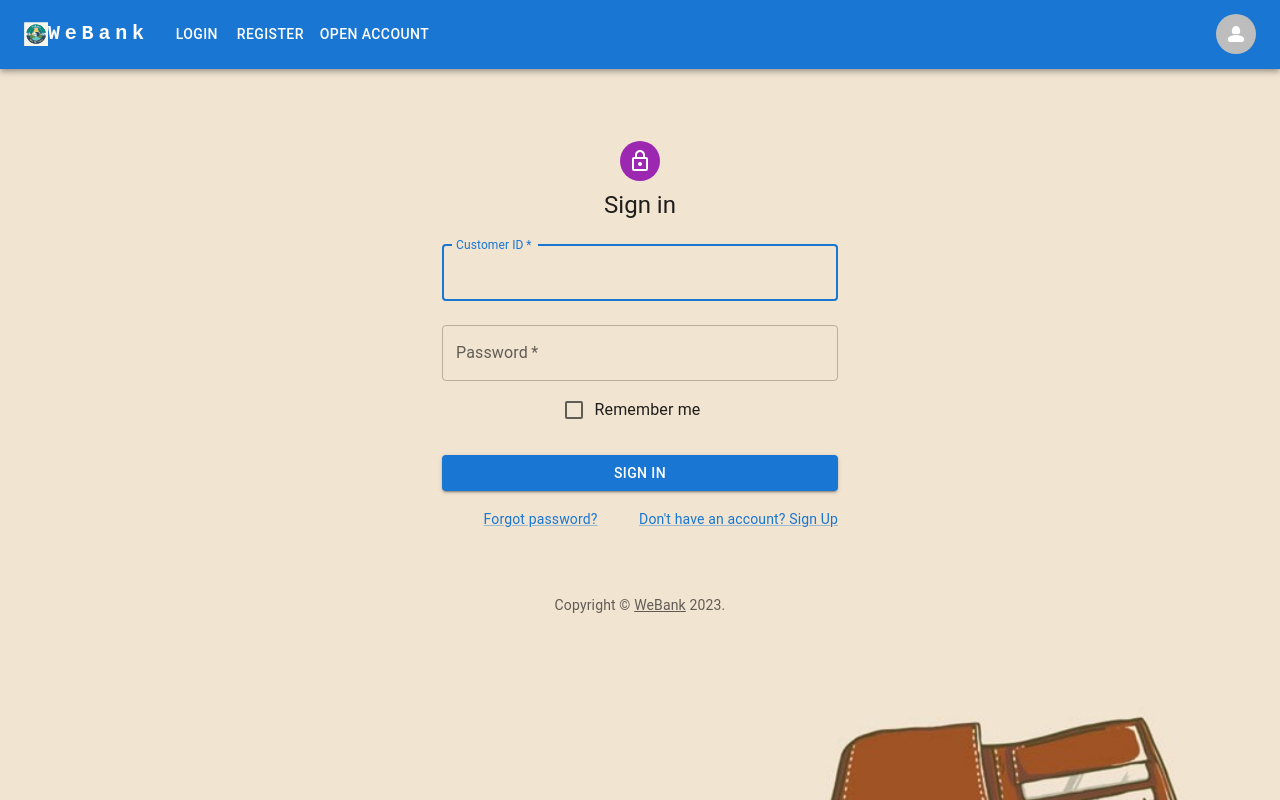
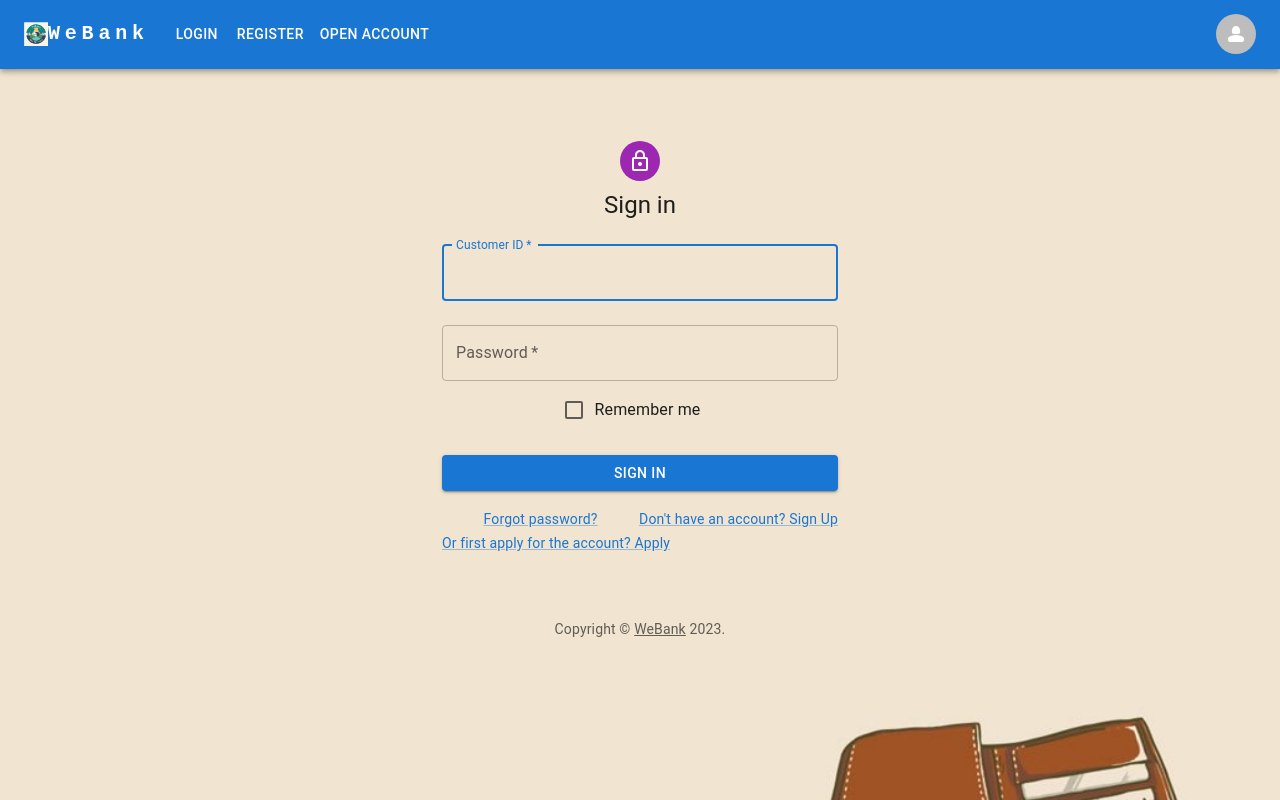
Before and after one commit to jharshit013/webank-app, a React (Create React App) app: page /login in a window 1280 px wide. Shown: the top 800 px of the page. Built offline with nearby package versions, Linux system fonts and the light colour scheme.

Commit message:
connecting Login backend

```diff
--- a/src/components/Login.js
+++ b/src/components/Login.js
@@ -12,6 +12,10 @@ import LockOutlinedIcon from '@mui/icons-material/LockOutlined';
 import Typography from '@mui/material/Typography';
 import Container from '@mui/material/Container';
 import { createTheme, ThemeProvider } from '@mui/material/styles';
+
+import { useState } from 'react';
+import { useNavigate } from 'react-router-dom';
+import AuthenticationService from '../service/AuthenticationService';
 
 function Copyright(props) {
   return (
@@ -31,14 +35,51 @@ function Copyright(props) {
 const defaultTheme = createTheme();
 
 export default function SignIn() {
-  const handleSubmit = (event) => {
-    event.preventDefault();
-    const data = new FormData(event.currentTarget);
-    console.log({
-      email: data.get('email'),
-      password: data.get('password'),
-    });
+
+  const history = useNavigate();
+  const [accountno, setAccountno] = useState('');
+  const [password, setPassword] = useState('');
+  const [errorMessage, setErrorMessage] = useState('');
+  const [successMessage, setSuccessMessage] = useState('');
+
+  const handleLogin = async () => {
+    if (!accountno || !password) {
+      setErrorMessage('Please enter both email and password.');
+      return;
+    }
+
+    const account = {
+      accountno,
+      password
+    };
+
+    try {
+      const loginSuccess = await AuthenticationService.login(account);
+      console.log('API response:', loginSuccess.data); // Add this line
+      if (loginSuccess) {
+        setSuccessMessage('Login successful. Redirecting...');
+        setTimeout(() => {
+          history('/'); // navigates to product Component
+        }, 2000);
+      } else {
+        setErrorMessage('Invalid customerId or password.');
+      }
+    } catch (error) {
+      console.error('Login error', error);
+      setErrorMessage('An error occurred during login.');
+    }
+
   };
+
+
+  // const handleSubmit = (event) => {
+  //   event.preventDefault();
+  //   const data = new FormData(event.currentTarget);
+  //   console.log({
+  //     email: data.get('email'),
+  //     password: data.get('password'),
+  //   });
+  // };
 
   return (
     <ThemeProvider theme={defaultTheme}>
@@ -58,7 +99,7 @@ export default function SignIn() {
           <Typography component="h1" variant="h5">
             Sign in
           </Typography>
-          <Box component="form" onSubmit={handleSubmit} noValidate sx={{ mt: 1 }}>
+          <Box component="form" noValidate sx={{ mt: 1 }}>
             <TextField
               margin="normal"
               required
@@ -66,6 +107,8 @@ export default function SignIn() {
               id="customerid"
               label="Customer ID"
               name="customerid"
+              value={accountno}
+              onChange={(e) => setAccountno(e.target.value)}
               autoComplete="customerid"
               autoFocus
             />
@@ -77,6 +120,8 @@ export default function SignIn() {
               label="Password"
               type="password"
               id="password"
+              value={password}
+              onChange={(e) => setPassword(e.target.value)}
               autoComplete="current-password"
             />
             <FormControlLabel
@@ -85,12 +130,15 @@ export default function SignIn() {
             />
             <Button
               type="submit"
+              onClick={handleLogin}
               fullWidth
               variant="contained"
               sx={{ mt: 3, mb: 2 }}
             >
               Sign In
             </Button>
+            {errorMessage && <p className="error-message">{errorMessage}</p>}
+            {successMessage && <p className="success-message">{successMessage}</p>}
             <Grid container>
               <Grid item xs>
                 <Link href="#" variant="body2">
@@ -98,8 +146,13 @@ export default function SignIn() {
                 </Link>
               </Grid>
               <Grid item>
-                <Link href="#" variant="body2">
+                <Link href="/register" variant="body2">
                   {"Don't have an account? Sign Up"}
+                </Link>
+              </Grid>
+              <Grid item>
+                <Link href="/openaccount" variant="body2">
+                  {"Or first apply for the account? Apply"}
                 </Link>
               </Grid>
             </Grid>
--- /dev/null
+++ b/src/service/AuthenticationService.js
@@ -0,0 +1,23 @@
+import axios from "axios";
+
+class AuthenticationService {
+
+
+    static async login(account) {
+        try {
+            const response = await axios.post('http://localhost:8086/webank/api/login', account);
+            console.log('API response:', response.data + "Hello" + response.data.success);
+            if (response.data === true) {
+                return true;
+            } else {
+                return false;
+            }
+        } catch (error) {
+            console.error('Login error', error);
+            throw new Error('An error occurred during login');
+        }
+    }
+
+}
+
+export default AuthenticationService;
```
